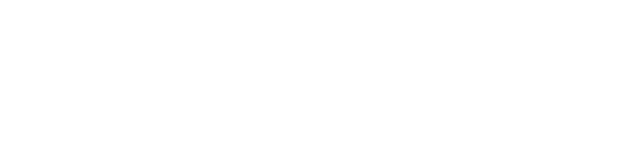
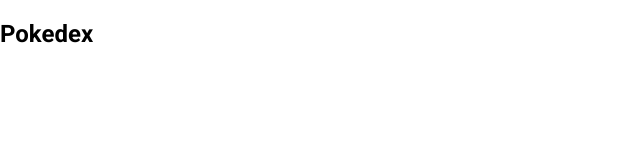
Before and after one commit to Ameer2000Mzori/Poke-Wiki, a plain HTML site: page src/index.html in a window 1280 px wide. Shown: the whole page, without its empty margins (0-640 px from the left). Drawn offline with Linux system fonts and the light colour scheme.

Commit message:
i have added html tree for the header title and i have put text in it

```diff
--- a/src/index.html
+++ b/src/index.html
@@ -12,7 +12,9 @@
   </head>
   <body>
     <section class="header">
-      <div class="header-Wrap"></div>
+      <div class="header-Wrap">
+        <h1 class="header-Title">Pokedex</h1>
+      </div>
     </section>
     <script src="javascript.js"></script>
   </body>
```
